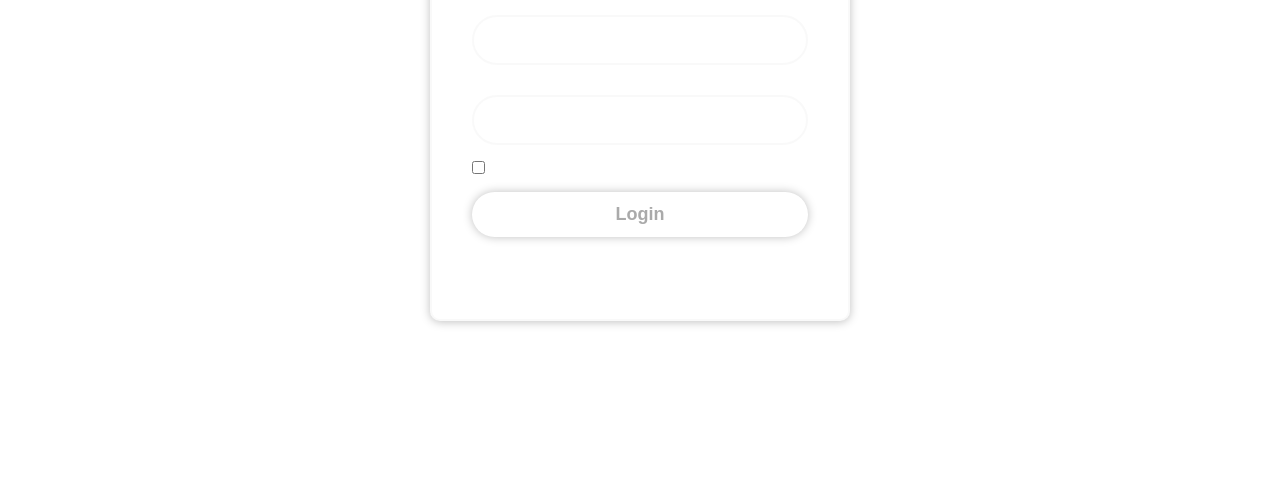
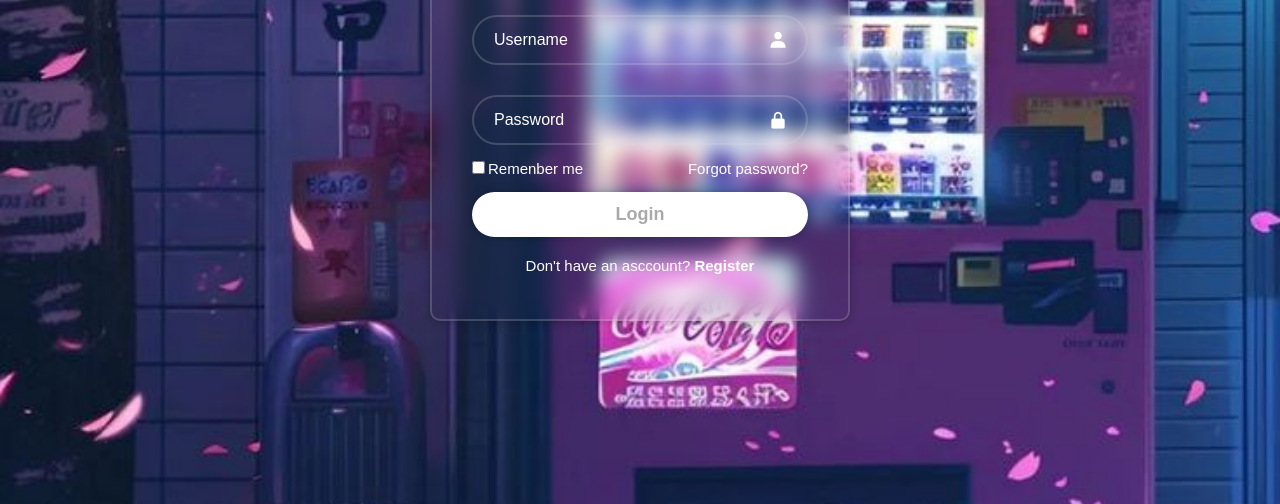
Before and after one commit to simo-SM/user-login, a plain HTML site: page index.html in a window 1280 px wide. Shown: the part 296-800 px from the top of the page. Drawn offline with nearby package versions, Linux system fonts and the light colour scheme; the site is published under a folder, as on GitHub Pages, so addresses that start at the root find nothing.

Commit message:
Update login.css

```diff
--- a/css/login.css
+++ b/css/login.css
@@ -11,7 +11,7 @@ body{
     align-items: center;
     min-height: 100vh;
    flex-grow: 1;
-   background-image: url(/image/photo.jpg);
+   background-image: url(../image/photo.jpg);
    background-size: cover;
    height: 100%;
    width: 100%;
```
